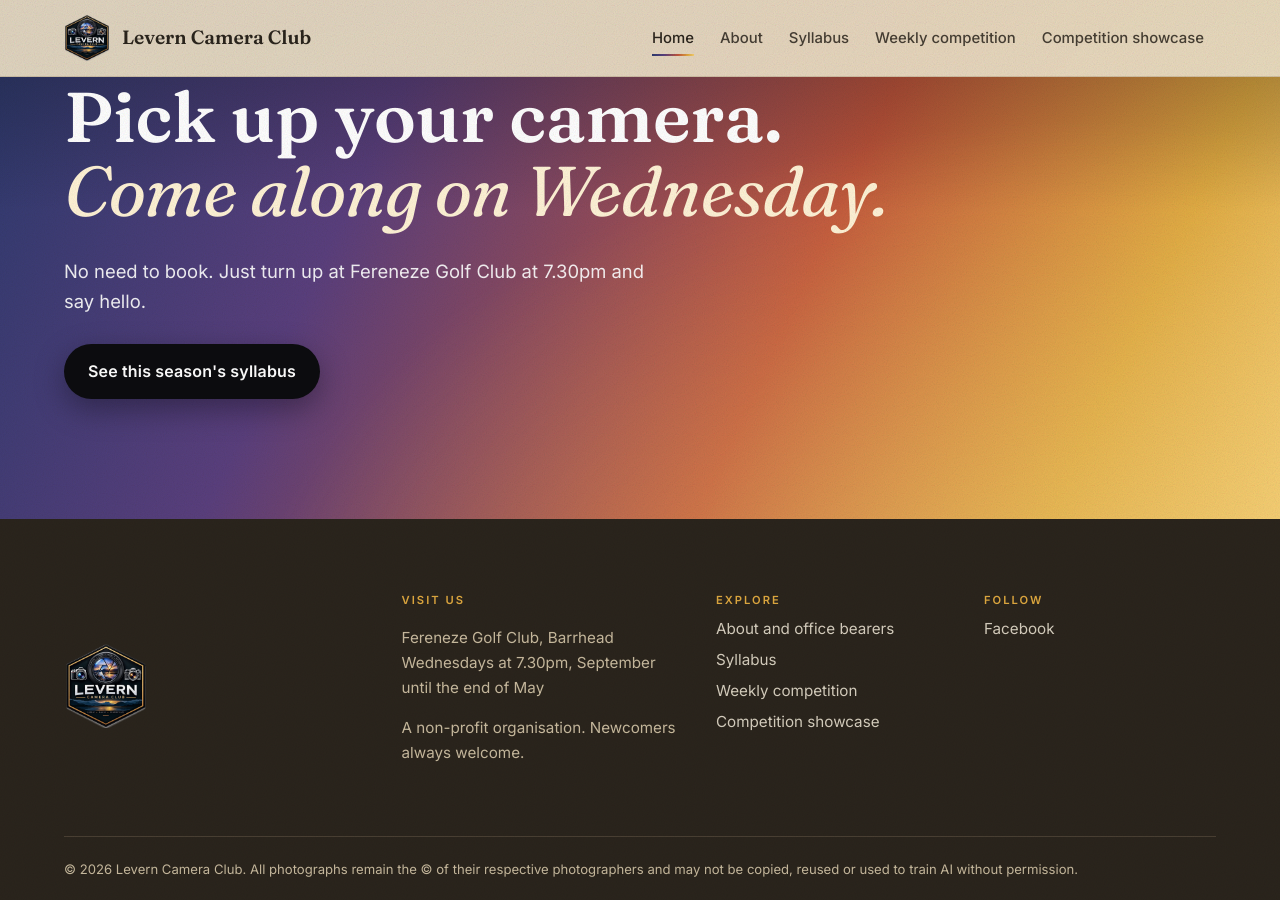
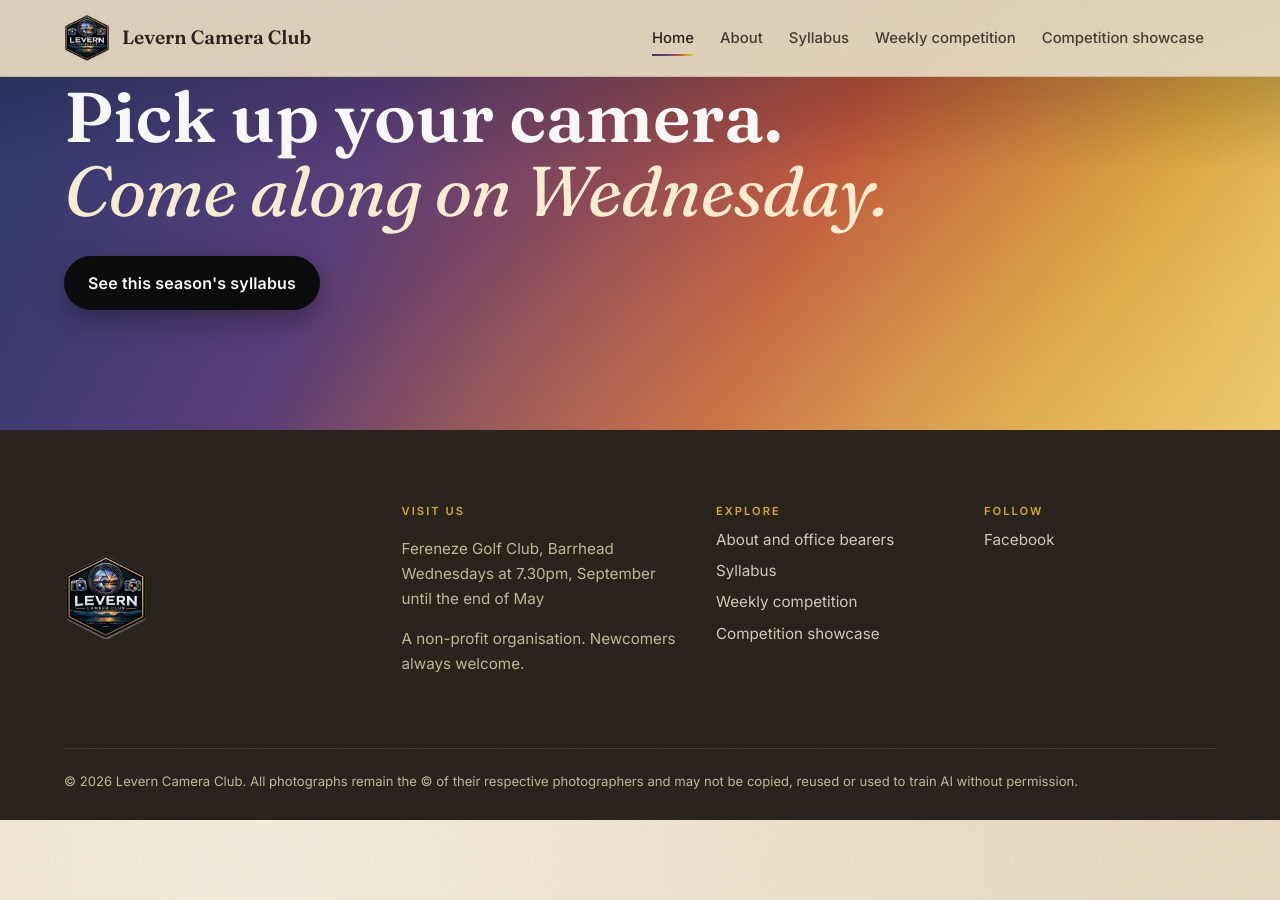
Before and after one commit to grantfitfuel/levern-camera-club, a Jekyll site: the page built from index.html, in a window 1280 px wide and 900 px high, scrolled down 2894 px. Built offline with Jekyll 4.4.1, drawn with Linux system fonts in a browser that asks for light colours.

Commit message:
Remove 'No need to book' line from home page
Co-Authored-By: Claude Opus 5.5 <noreply@anthropic.com>
Claude-Session: https://claude.ai/code/session_012PBygZKZRm7fLhazHccoH4

```diff
--- a/index.html
+++ b/index.html
@@ -123,7 +123,6 @@ body_class: home
 <section class="cta reveal">
   <div class="wrap cta-inner">
     <h2>Pick up your camera.<br><em>Come along on Wednesday.</em></h2>
-    <p>No need to book. Just turn up at Fereneze Golf Club at 7.30pm and say hello.</p>
     <a class="btn" href="{{ '/programme/' | relative_url }}">See this season's syllabus</a>
   </div>
 </section>
```
